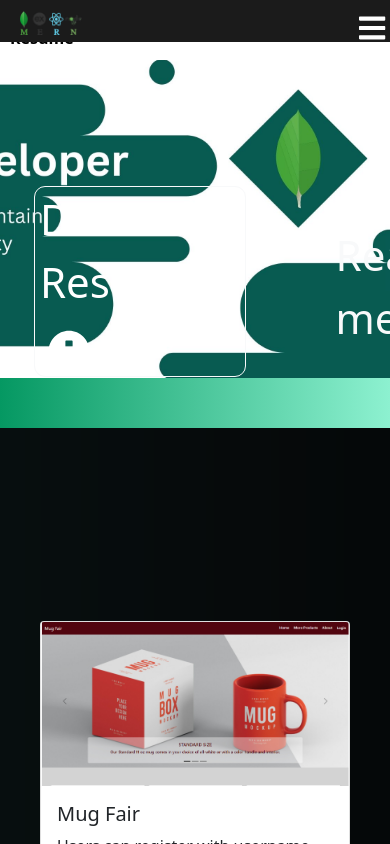
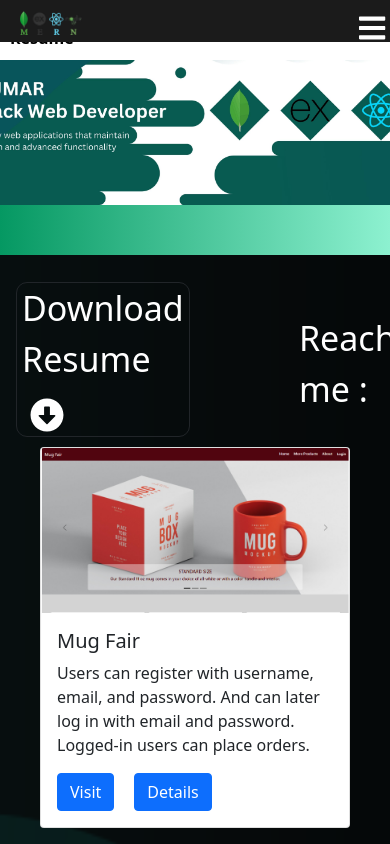
Before and after one commit to Alok-Codecamp/alok-portfolio, a React (Create React App) app: page / in a window 390 px wide. Shown: the top 844 px of the page. Built offline with nearby package versions, Linux system fonts and the light colour scheme.

Commit message:
working on responsive

```diff
--- a/package.json
+++ b/package.json
@@ -19,6 +19,7 @@
     "react-dom": "^17.0.2",
     "react-router-dom": "^5.3.0",
     "react-scripts": "4.0.3",
+    "react-tsparticles": "^2.12.2",
     "web-vitals": "^1.0.1"
   },
   "scripts": {
--- a/src/Pages/HomePage/Home/Home.css
+++ b/src/Pages/HomePage/Home/Home.css
@@ -3,7 +3,61 @@
     background-repeat: no-repeat;
     background-position: center;
     background-size: cover;
-    height: 378px;
+
+}
+.banner-footer {
+    display: flex;
+    align-items: center;
+    justify-content: flex-start;
+    margin-top: 17%;
+    padding-bottom: 2%;
+}
+
+.resume-download-button {
+    font-size: 34px;
+    border: 1px solid;
+    border-radius: 11px;
+    margin-left: 34px;
+    padding: 0 5px 0 5px;
+}
+
+.resume-download-button>a {
+    margin: 0;
+    text-decoration: none;
+    color: white;
+}
+
+.resume-download-button>a:hover {
+    text-decoration-line: underline;
+    color: black;
+}
+
+.resume-download-icon {
+    margin: 0px 0px -5px 8px;
+}
+
+.contact-link {
+    font-size: 34px;
+    display: flex;
+    margin-left: 28%;
+}
+
+.contact-link>p {
+    color: white;
+    margin: 8px 0px 0px 0px;
+}
+
+.contact-link>a {
+    color: white;
+}
+
+.contact-link>a:hover {
+    color: black;
+}
+
+.font-awsome {
+    margin-left: 20px;
+
 }
 
 .project-container {
@@ -34,59 +88,6 @@
     background-image: linear-gradient(45deg, #032616, black);
 }
 
-.banner-footer {
-    display: flex;
-    align-items: center;
-    justify-content: flex-start;
-    margin-top: 17%;
-}
-
-.resume-download-button {
-    font-size: 42px;
-    border: 1px solid;
-    border-radius: 11px;
-    margin-left: 34px;
-    padding: 0 5px 0 5px;
-}
-
-.resume-download-button>a {
-    margin: 0;
-    text-decoration: none;
-    color: white;
-}
-
-.resume-download-button>a:hover {
-    text-decoration-line: underline;
-    color: black;
-}
-
-.resume-download-icon {
-    margin: 0px 0px -5px 8px;
-}
-
-.contact-link {
-    font-size: 42px;
-    display: flex;
-    margin-left: 23%;
-}
-
-.contact-link>p {
-    margin: 8px 0px 0px 0px;
-}
-
-.contact-link>a {
-    color: white;
-}
-
-.contact-link>a:hover {
-    color: black;
-}
-
-.font-awsome {
-    margin-left: 20px;
-
-}
-
 #contact {
     margin-top: 48px;
     background-image: url('../../../image/pages/contact/background.png');
@@ -94,89 +95,44 @@
     padding-top: 100px;
 }
 
+@media only screen and (min-width:2160px){
+    .banner-footer {
+        display: flex;
+        align-items: center;
+        justify-content: space-between;
+        margin-top: 20%;
+        padding-bottom: 3%;
+    }
+    .resume-download-button {
+        font-size: 56px;
+        border: 1px solid;
+        border-radius: 11px;
+        margin-left: 76px;
+        padding: 0 5px 0 5px;
+    }
+    .contact-link {
+        font-size: 56px;
+        display: flex;
+        margin-right: 364px;
+    }
+}
 @media (max-width:986px) {
-    .banner {
-        background-image: url('../../../image/banner/banner1.jpg');
-        background-size: cover;
-        background-repeat: no-repeat;
-        padding-top: 60px;
-        padding-bottom: 50px;
-    }
+   .banner{
+    margin-top: 0px;
+   }
+   .banner-footer{
+    margin-top: 42px;
+    position: relative;
+    top: 240px;
+    right: 18px;
+   }
+   .resume-download-button{
 
-    .bannar-content {
-        padding-top: 60px;
-    }
-
-    .banner-img {
-        margin-left: 50px;
-    }
-
-    .banner-text {
-        margin-left: 8px;
-    }
-
-    .banner-text h1 {
-        font-size: 2.5rem;
-        color: black;
-    }
-
-    .banner-text h1 span {
-        color: white;
-    }
-
-    .banner-text h4 {
-        font-size: 1.5rem;
-    }
-
-    .social-icon {
-        margin-right: 10px;
-    }
+   }
 }
 
 @media (max-width:688px) {
-    .bannar-content {
-        flex-direction: column;
-        justify-content: center;
-        align-items: center;
-    }
 
-    .banner-img {
-        margin-bottom: 40px;
-        margin-left: auto;
-        margin-right: auto;
-    }
 
-    .me-img {
-        width: auto;
-        height: 250px;
-    }
-
-    .banner-text {
-        margin-left: auto;
-        margin-right: auto;
-        margin-top: 100px;
-    }
-
-    .banner-text h1 {
-        font-size: 1.5rem;
-    }
-
-    .banner-text h4 {
-        font-size: 1rem;
-    }
-
-    .social-icon {
-        flex-direction: row;
-        align-items: center;
-        font-size: 18px;
-    }
-
-    .social-icon .git {
-        margin-right: 40px;
-    }
-
-    .social-icon .fb {
-        margin-right: 40px;
-    }
 
 }
--- a/src/Pages/HomePage/Home/Home.js
+++ b/src/Pages/HomePage/Home/Home.js
@@ -19,28 +19,13 @@ import { faArrowAltCircleDown,faEnvelope } from '@fortawesome/free-solid-svg-ico
 import { useEffect } from 'react';
 
 const Home = () => {
-    // const [isButtonClick, setButtonClick] = useState(true);
-    const contact = document.getElementById('mail');
-    // const handleContactNavLink=() =>{
-    //     setButtonClick(false);
-    //     if(isButtonClick){
-    //         contact.click();
-    //         console.log('its work')
-    //     }
-    // }
-    // useEffect(()=>{
 
-    // },[isButtonClick])
-    // handleContact={handleContactNavLink}
-    const ClickContact = ()=>{
-        contact.click()
-        // console.log('hi, I am here');
-    }
+
     return (
         <div className="container-div">
-            <div className="banner  text-light">
+            <div className="banner">
                 {/* <img src={banner} alt="" /> */}
-                <Navigation ClickContact={ClickContact} ></Navigation>
+                <Navigation></Navigation>
                 <div className='bannar-content'>
 
                   <div className='banner-footer'>
--- a/src/Pages/HomePage/NavBar/NavBar.css
+++ b/src/Pages/HomePage/NavBar/NavBar.css
@@ -47,6 +47,29 @@ nav.Nav-bar-text ul.desktop-menu{
 }
 .mobile-menu{
     display: none;
+}
+
+@media only screen and (min-width:2160px) {
+    .Nav-bar-text {
+        font-family: 'Roboto', sans-serif;
+        font-size: 34px;
+        text-align: left;
+        height: 42px;
+        display: flex;
+        align-items: center;
+        justify-content: space-between;
+        padding: 20px 0px 0px 20px;
+    }
+    .Nav-bar-text ul.desktop-menu li a{
+        color: white;
+        background-color: #085B51;
+        padding: 3px 10px 3px 10px;
+        text-decoration: none;
+        margin-left: 20px;
+        font-weight: 500;
+        letter-spacing: 1px;
+        border-radius: 22px;
+    }
 }
 
 @media (max-width:988px){
--- a/src/Pages/HomePage/NavBar/Navigation.js
+++ b/src/Pages/HomePage/NavBar/Navigation.js
@@ -23,21 +23,19 @@ const Navigation = () => {
           <li><a href={myResume} download>Download Resume</a></li>
         </ul>
 
-          {/* <button className='download-resumi'>
-            <a href="">Download Resume</a>
-          </button> */}
+
         </nav>
         <input type="checkbox" name="" id="menu-btn" />
          <label className='bar-line' htmlFor="menu-btn">
          <FontAwesomeIcon color='white' icon={faBars}/>
          </label>
           <ul className='mobile-menu' >
-          <li><a className='active' href="#">Home</a></li>
-          <li><a href="#">About</a></li>
-          <li><a href="#">Porject</a></li>
-          <li><a href="#">My Blog</a></li>
-          <li><a href="#">Contact</a></li>
-          <li> <a href="">Download Resume</a></li>
+          <li><a className='active' href="/home">Home</a></li>
+          <li><a href="/home/#All-projects">Porject</a></li>
+          <li><a href="/blog">My Blog</a></li>
+          <li><a href="/about">About</a></li>
+          <li><a href="/home/#contact">Contact</a></li>
+          <li><a href={myResume} download>Download Resume</a></li>
         </ul>
 
 
```
Also changed, not shown: 2 other files (tests, documents, lock files or other folders).
